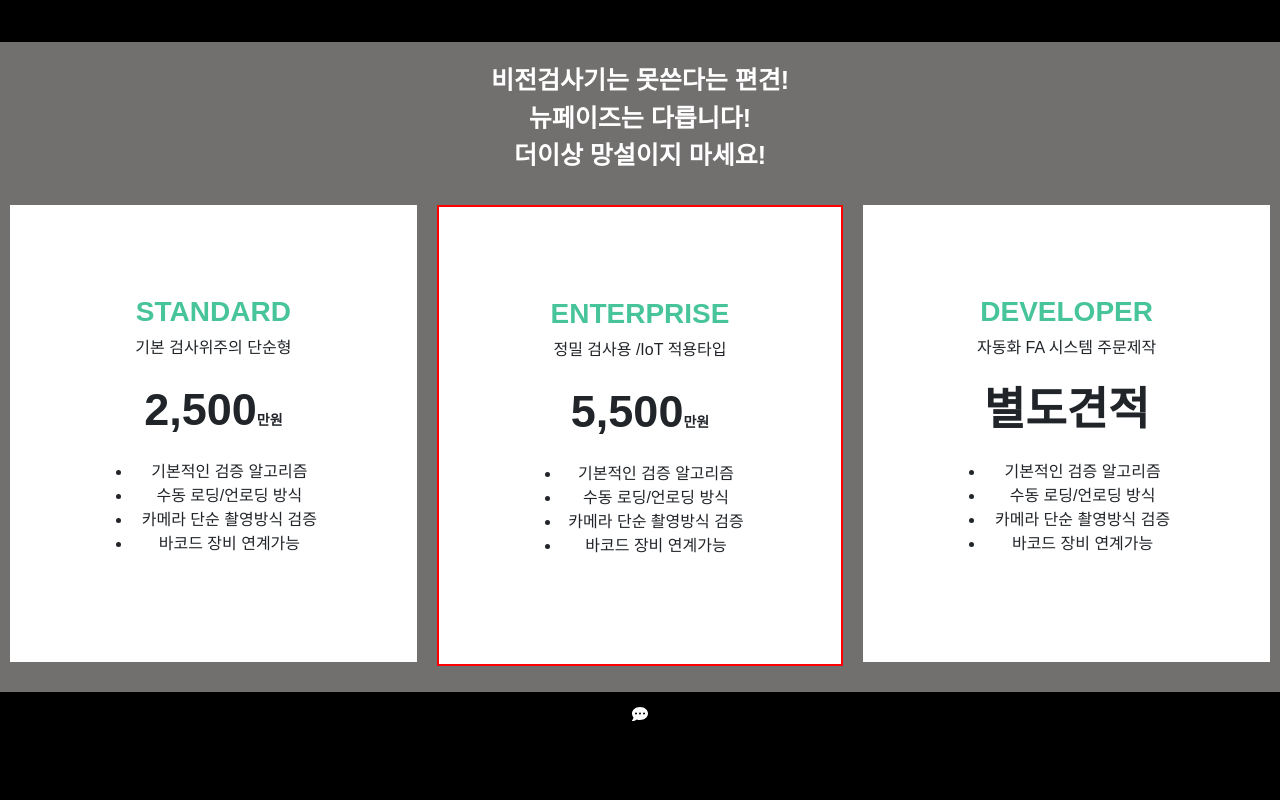
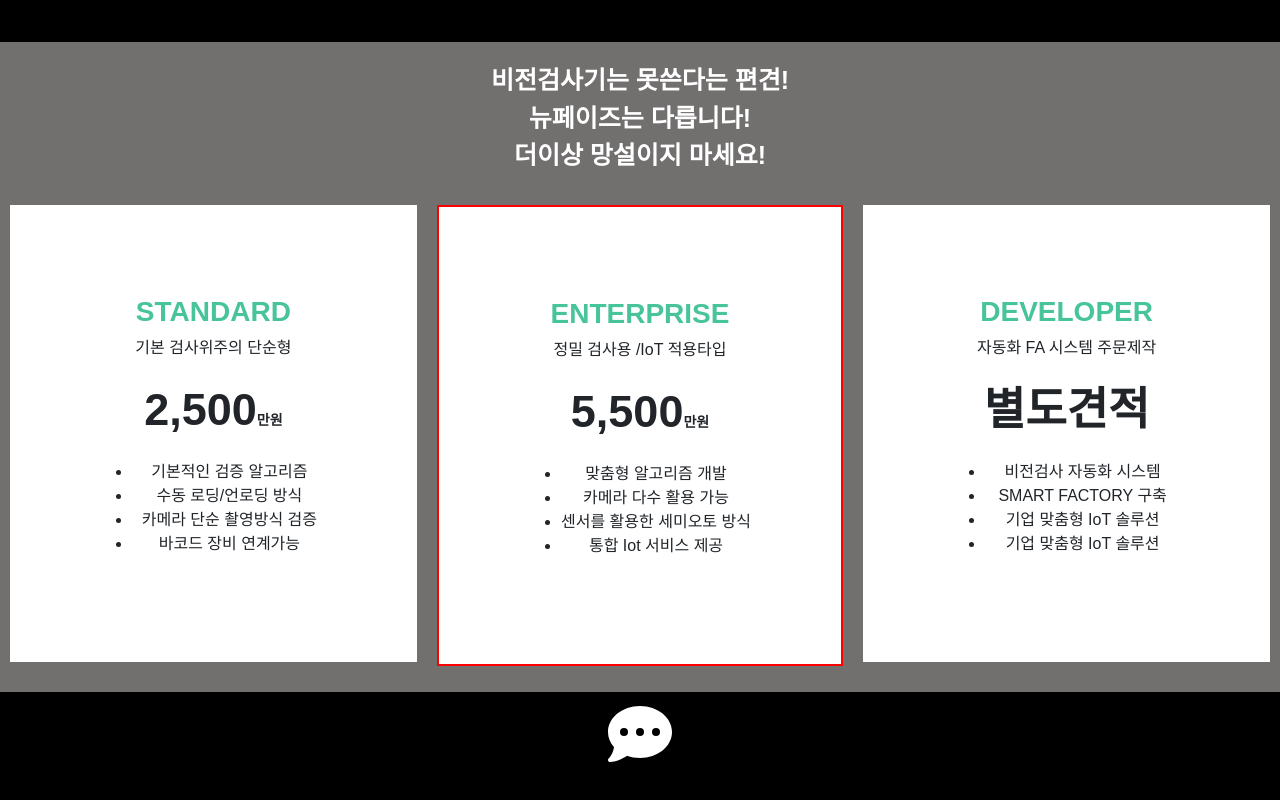
Before and after one commit to SeopBong/newPhaseApp, a React (Create React App) app: page / in a window 1280 px wide. Shown: the part 3236-4036 px from the top of the page. Built offline with nearby package versions, Linux system fonts and the light colour scheme; a web font is replaced by a local one.

Commit message:
reviewPartAdd

```diff
--- a/src/components/PricingPart.js
+++ b/src/components/PricingPart.js
@@ -21,20 +21,20 @@ const PricingPart =(props)=>{
             title: 'ENTERPRISE',
             subTitle: '정밀 검사용 /IoT 적용타입',
             price: '5,500',
-            data1: '기본적인 검증 알고리즘',
-            data2: '수동 로딩/언로딩 방식',
-            data3: '카메라 단순 촬영방식 검증',
-            data4: '바코드 장비 연계가능',
+            data1: '맞춤형 알고리즘 개발',
+            data2: '카메라 다수 활용 가능',
+            data3: '센서를 활용한 세미오토 방식',
+            data4: '통합 Iot 서비스 제공',
         },
         {
             id: 'L3',
             title: 'DEVELOPER',
             subTitle: '자동화 FA 시스템 주문제작',
             price: '별도견적',
-            data1: '기본적인 검증 알고리즘',
-            data2: '수동 로딩/언로딩 방식',
-            data3: '카메라 단순 촬영방식 검증',
-            data4: '바코드 장비 연계가능',
+            data1: '비전검사 자동화 시스템',
+            data2: 'SMART FACTORY 구축',
+            data3: '기업 맞춤형 IoT 솔루션',
+            data4: '기업 맞춤형 IoT 솔루션',
         },
     ]
 
--- a/src/components/ReviewPart.js
+++ b/src/components/ReviewPart.js
@@ -7,7 +7,7 @@ const ReviewPart = (props) => {
 
     return (
         <div className='review-container'>
-            <FontAwesomeIcon icon={faCommentDots} size={"x4"} />
+            <FontAwesomeIcon icon={faCommentDots} size="4x" />
             </div>
 
     );
```
